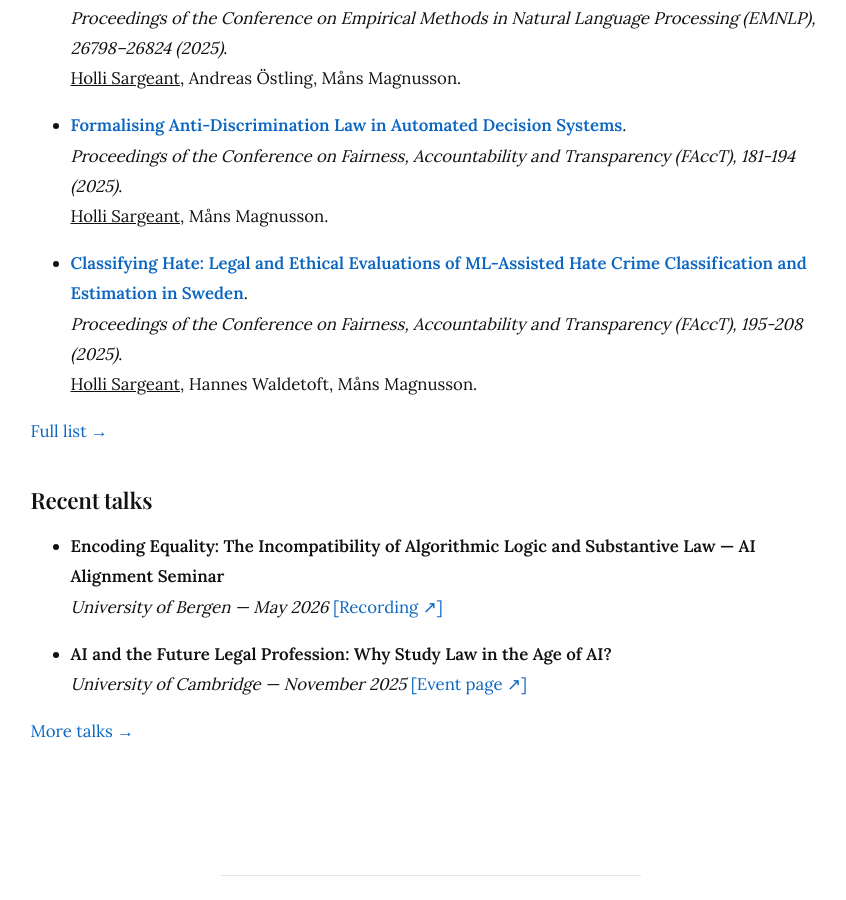
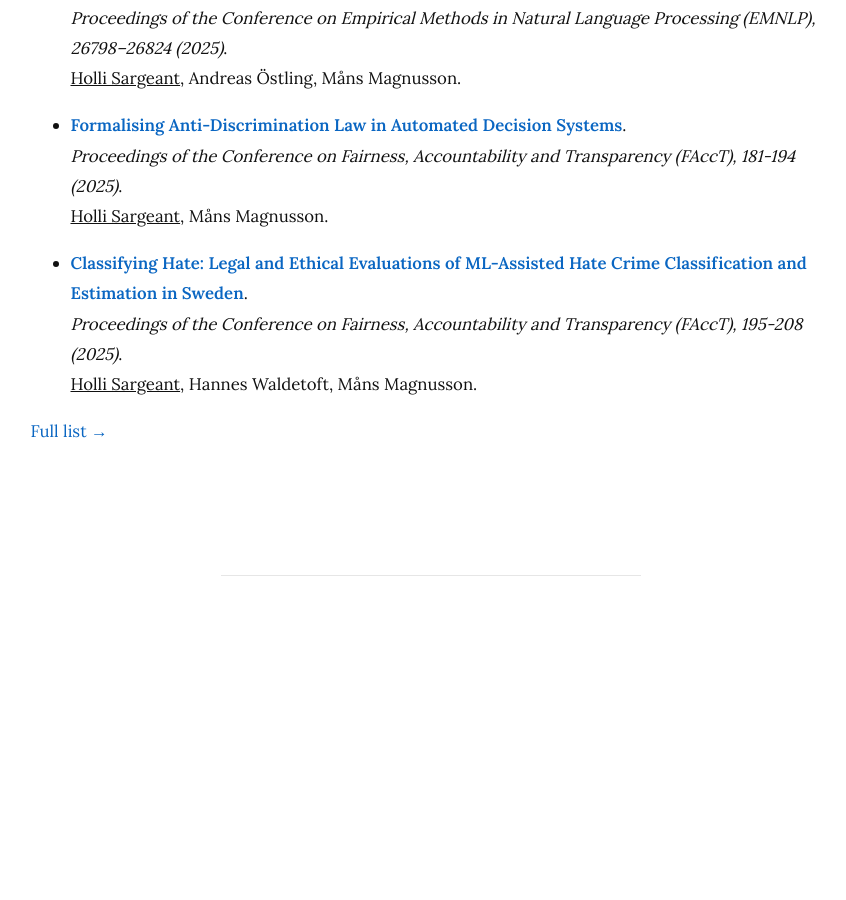
Before and after one commit to hollisargeant/hollisargeant.github.io, a Jekyll site: the page built from index.md, in a window 1280 px wide and 900 px high, scrolled down 2502 px. Shown: the whole window, without its empty margins (202-1048 px from the left). Built offline with Jekyll 4.4.1, drawn with Linux system fonts in a browser that asks for light colours; after the commit the page ends 3102 px from its top, so only the background shows below that.

Commit message:
Update index.md

```diff
--- a/index.md
+++ b/index.md
@@ -72,13 +72,3 @@ The Cambridge Faculty of Law has awarded the Yorke Prize to my PhD thesis, *Mach
    <u>Holli Sargeant</u>, Hannes Waldetoft, Måns Magnusson.<br>
 
 [Full list →](/publications/)
-
-## Recent talks
-
-- **Encoding Equality: The Incompatibility of Algorithmic Logic and Substantive Law — AI Alignment Seminar**
-  *University of Bergen — May 2026* [[Recording ↗︎]](https://www.youtube.com/watch?v=vI_X9cvDIU4&t=8885s)
-
-- **AI and the Future Legal Profession: Why Study Law in the Age of AI?**
-  *University of Cambridge — November 2025* [[Event page ↗︎]](https://www.law.cam.ac.uk/press/events/2025/11/ai-and-future-legal-profession-why-study-law-age-ai)
-
-[More talks →](/talks/)
```
